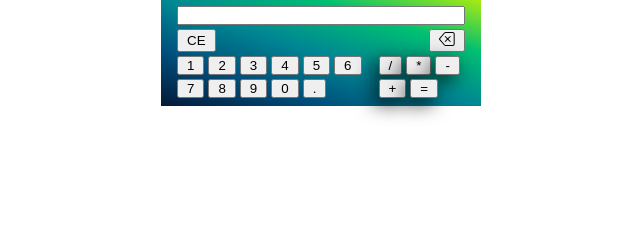
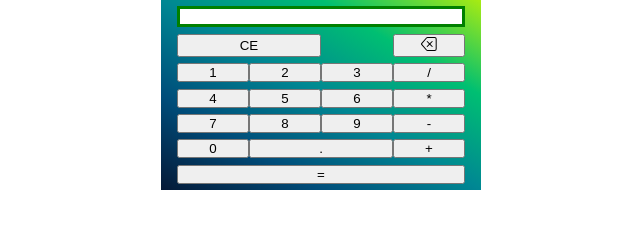
Before and after one commit to codjoelmayer/exampleOnCalculator, a plain HTML site: page index.html in a window 1280 px wide. Shown: the whole page, without its empty margins (319-959 px from the left). Drawn offline with nearby package versions, Linux system fonts and the light colour scheme.

Commit message:
:nth-child()

```diff
--- a/css/style.css
+++ b/css/style.css
@@ -7,34 +7,42 @@
     margin: 0;
     box-sizing: border-box;
 }
-/* Utilities - classes */
-.d-flex {
-    display: flex;
-}
-.space-between {
-    justify-content: space-between;
-}
-.flex-column {
-    flex-flow: column wrap;
-}
-.d-grid {
-    display: grid;
-}
 /*  */
 .container {
+    display: grid;
+    grid-template-columns: repeat(4, 1fr);
     width: 20rem;
     background-image: linear-gradient(to right top, #051937, #004d7a, #008793, #00bf72, #a8eb12);
     margin-inline: auto;
     padding-inline: 1rem;
     padding-block: .2rem;
 }
+/* Select the children of a container by using nth-child */
+input:nth-child(1){
+    border: 3px solid green;
+    grid-column: 1/-1;
+}
+#clear{
+    grid-column: 1 / 3;
+}
+#backspace {
+    grid-column: 4 / 5;
+}
+/* To select the decimal button */
+.container>:nth-child(17){
+    grid-column: 2 / 4;
+}
+/* Let's select the equal button */
+.container>:nth-child(19){
+    grid-column: 1 / -1;
+}
+
 .container>* {
     margin-block: .2rem;
 }
 .container button{
     padding-inline: .5rem;
 }
-
 .operators button {
     box-shadow:  -5px 6px 19px 0px rgba(0,0,0,0.75);;
 }
--- a/index.html
+++ b/index.html
@@ -9,10 +9,7 @@
 </head>
 <body>
     <div class="container">
-        <div class="row">
         <input type="text" id="output" readonly>
-        </div>
-        <div class="row d-flex space-between">
         <button id="clear">CE</button>
         <button id="backspace">
             <svg xmlns="http://www.w3.org/2000/svg" width="16" height="16" fill="currentColor" class="bi bi-backspace" viewBox="0 0 16 16">
@@ -20,29 +17,22 @@
                 <path d="M13.683 1a2 2 0 0 1 2 2v10a2 2 0 0 1-2 2h-7.08a2 2 0 0 1-1.519-.698L.241 8.65a1 1 0 0 1 0-1.302L5.084 1.7A2 2 0 0 1 6.603 1h7.08zm-7.08 1a1 1 0 0 0-.76.35L1 8l4.844 5.65a1 1 0 0 0 .759.35h7.08a1 1 0 0 0 1-1V3a1 1 0 0 0-1-1h-7.08z"/>
             </svg>
         </button>
-        </div>
-        <div class="row d-flex space-between">
-            <div class="numbers">
         <button onclick="display(1)">1</button>
         <button onclick="display(2)">2</button>
         <button onclick="display(3)">3</button>
+        <button class="operators" id="division">/</button>
         <button onclick="display(4)">4</button>
         <button onclick="display(5)">5</button>
         <button onclick="display(6)">6</button>
+        <button class="operators">*</button>
         <button onclick="display(7)">7</button>
         <button onclick="display(8)">8</button>
         <button onclick="display(9)">9</button>
+        <button class="operators">-</button>
         <button onclick="display(0)">0</button>
         <button onclick="display('.')">.</button>
-            </div>
-            <div class="operators d-flex-column gap-2">
-                <button id="division">/</button>
-                <button>*</button>
-                <button>-</button>
-                <button>+</button>
-                <button id="equal">=</button>
-            </div>
-        </div>
+        <button class="operators">+</button>
+        <button class="operators" id="equal">=</button>
     </div>
     <script src="./script/code.js"></script>
 </body>
```
Lines whose indentation alone changed are shown as unchanged.
